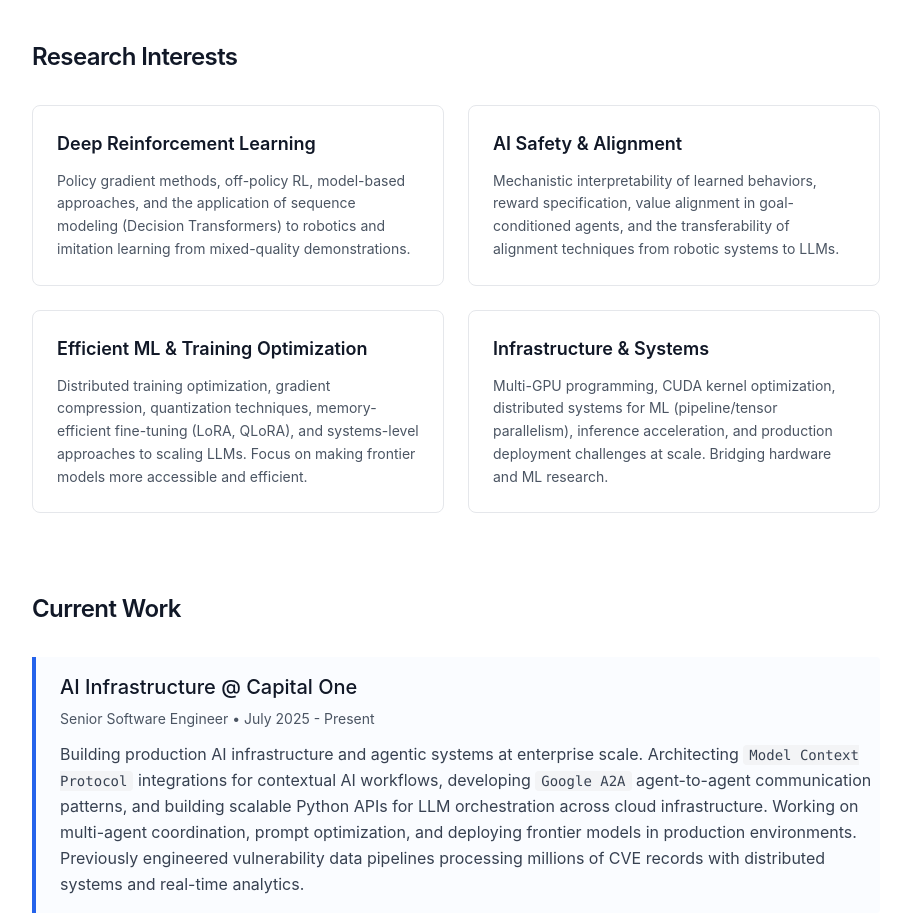
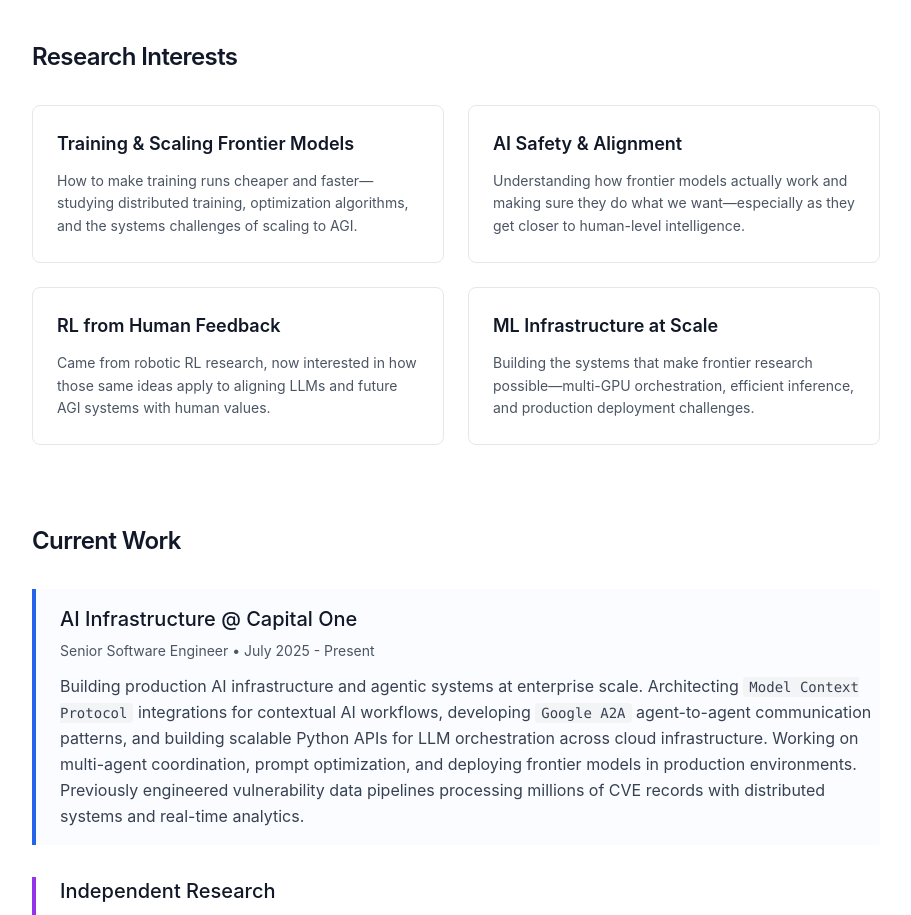
Before and after one commit to omeedcs/personal-web-2025, a Next.js app: page / in a window 1280 px wide. Shown: the part 1600-2515 px from the top of the page, without its empty margins (184-1095 px from the left). Built offline with nearby package versions, Linux system fonts and the light colour scheme.

Commit message:
basic page fixes

```diff
--- a/app/page.tsx
+++ b/app/page.tsx
@@ -160,11 +160,10 @@ export default function Home() {
         <div className="grid md:grid-cols-2 gap-6">
           <div className="border border-gray-200 dark:border-gray-800 p-6 rounded-lg hover:border-blue-500 dark:hover:border-blue-500 transition-colors">
             <h3 className="text-lg font-semibold text-gray-900 dark:text-gray-100 mb-3">
-              Deep Reinforcement Learning
+              Training & Scaling Frontier Models
             </h3>
             <p className="text-gray-600 dark:text-gray-400 text-sm leading-relaxed">
-              Policy gradient methods, off-policy RL, model-based approaches, and the application of sequence modeling
-              (Decision Transformers) to robotics and imitation learning from mixed-quality demonstrations.
+              How to make training runs cheaper and faster—studying distributed training, optimization algorithms, and the systems challenges of scaling to AGI.
             </p>
           </div>
 
@@ -173,28 +172,25 @@ export default function Home() {
               AI Safety & Alignment
             </h3>
             <p className="text-gray-600 dark:text-gray-400 text-sm leading-relaxed">
-              Mechanistic interpretability of learned behaviors, reward specification, value alignment in goal-conditioned agents,
-              and the transferability of alignment techniques from robotic systems to LLMs.
+              Understanding how frontier models actually work and making sure they do what we want—especially as they get closer to human-level intelligence.
             </p>
           </div>
 
           <div className="border border-gray-200 dark:border-gray-800 p-6 rounded-lg hover:border-green-500 dark:hover:border-green-500 transition-colors">
             <h3 className="text-lg font-semibold text-gray-900 dark:text-gray-100 mb-3">
-              Efficient ML & Training Optimization
+              RL from Human Feedback
             </h3>
             <p className="text-gray-600 dark:text-gray-400 text-sm leading-relaxed">
-              Distributed training optimization, gradient compression, quantization techniques, memory-efficient fine-tuning (LoRA, QLoRA),
-              and systems-level approaches to scaling LLMs. Focus on making frontier models more accessible and efficient.
+              Came from robotic RL research, now interested in how those same ideas apply to aligning LLMs and future AGI systems with human values.
             </p>
           </div>
 
           <div className="border border-gray-200 dark:border-gray-800 p-6 rounded-lg hover:border-orange-500 dark:hover:border-orange-500 transition-colors">
             <h3 className="text-lg font-semibold text-gray-900 dark:text-gray-100 mb-3">
-              Infrastructure & Systems
+              ML Infrastructure at Scale
             </h3>
             <p className="text-gray-600 dark:text-gray-400 text-sm leading-relaxed">
-              Multi-GPU programming, CUDA kernel optimization, distributed systems for ML (pipeline/tensor parallelism),
-              inference acceleration, and production deployment challenges at scale. Bridging hardware and ML research.
+              Building the systems that make frontier research possible—multi-GPU orchestration, efficient inference, and production deployment challenges.
             </p>
           </div>
         </div>
```
